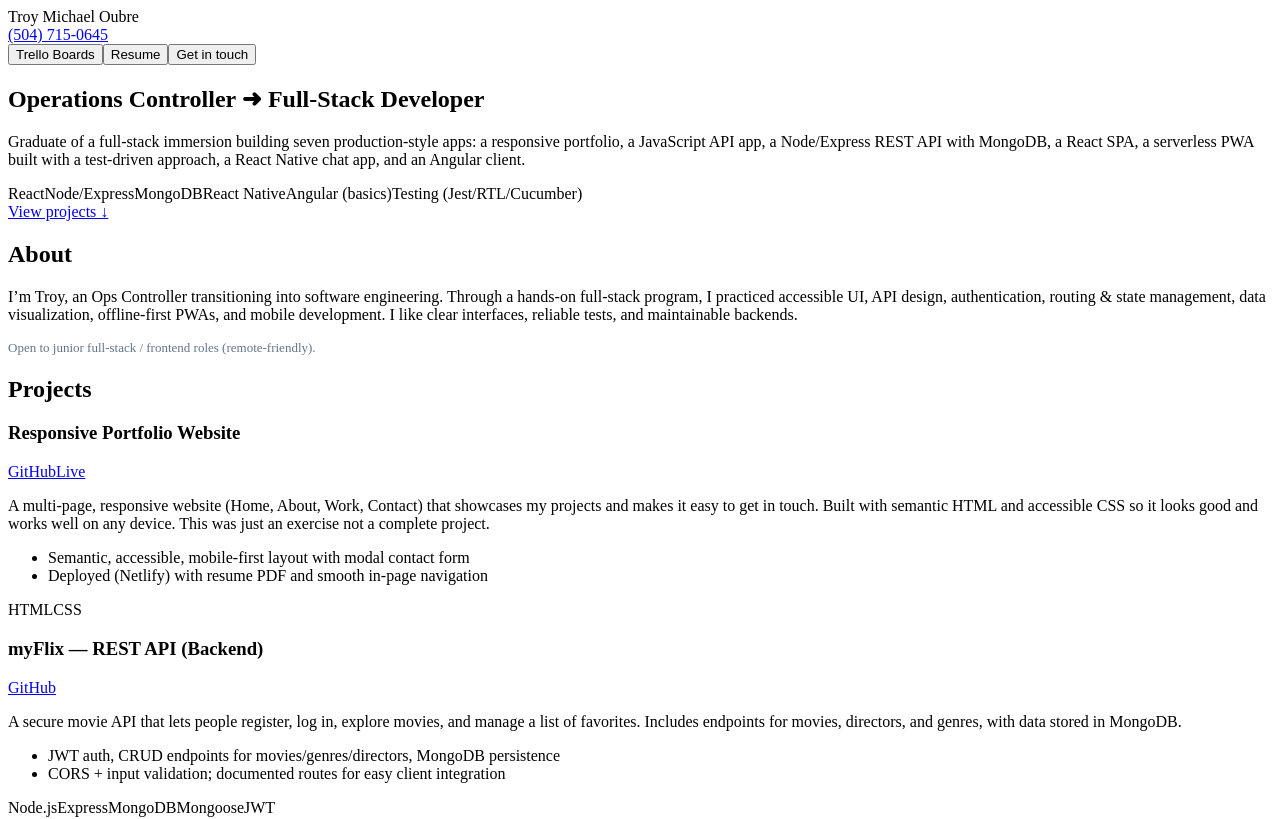
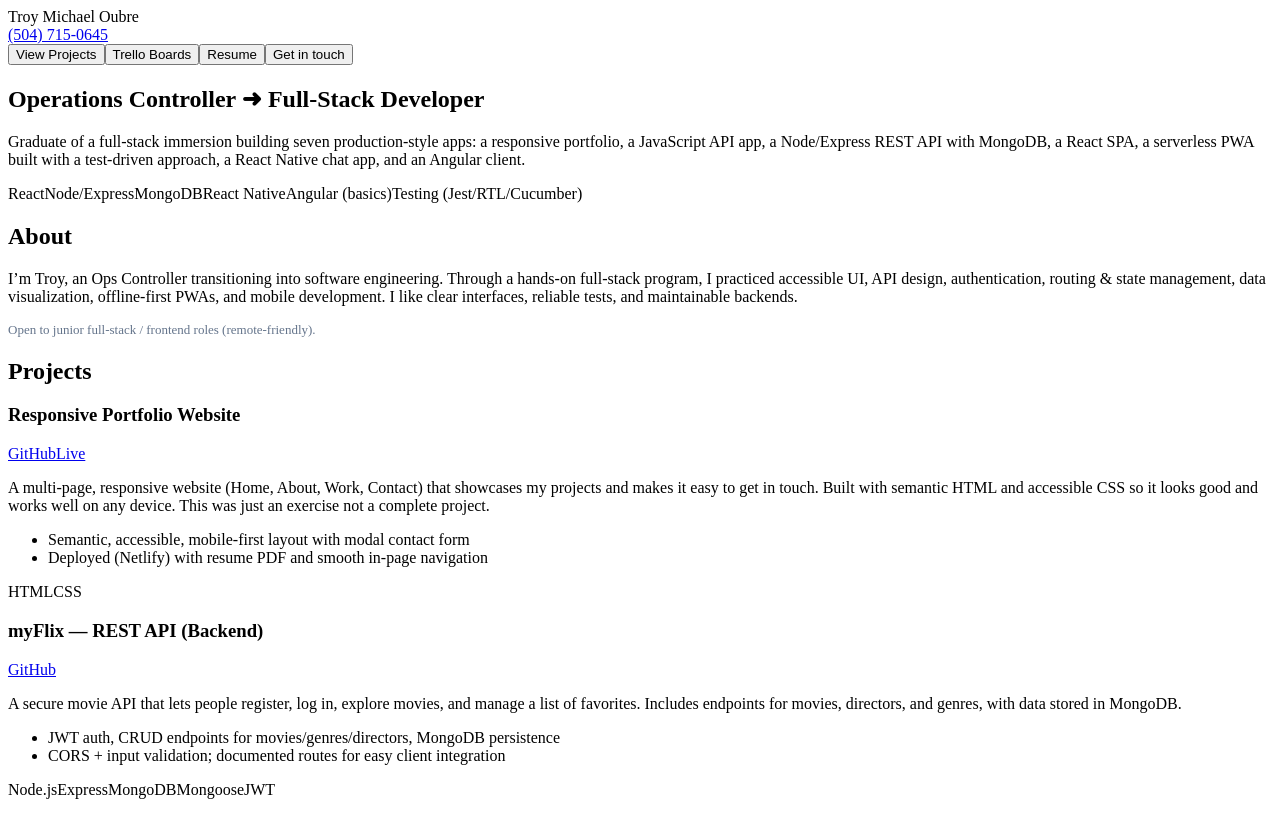
Before and after one commit to tmoubre/My_Portfolio, a React (Vite) app: page / in a window 1280 px wide. Shown: the top 819 px of the page. Built offline with nearby package versions, Linux system fonts and the light colour scheme; the HTML template or start-up script is replaced by a standard one.

Commit message:
Update App.jsx

```diff
--- a/src/App.jsx
+++ b/src/App.jsx
@@ -85,6 +85,17 @@ const toastTimerRef = useRef(null)
     if (window.location.hash === '#contact') setIsFormOpen(true)
     return () => { if (toastTimerRef.current) clearTimeout(toastTimerRef.current) }
   }, [])
+
+const goToProjects = () => {
+  const el = document.getElementById('projects')
+  if (el) {
+    el.scrollIntoView({ behavior: 'smooth', block: 'start' })
+    if (typeof history !== 'undefined') history.replaceState(null, '', '#projects')
+    // accessibility: put focus on the section without re-scrolling
+    setTimeout(() => el.focus && el.focus({ preventScroll: true }), 300)
+  }
+
+}
 
   const goToBoards = () => {
   const el = document.getElementById('boards')
@@ -175,7 +186,9 @@ const toastTimerRef = useRef(null)
             </a>
           </div>
           <nav>
-            {/* Use <a> for section jump so sizing matches buttons after CSS normalizer */}
+              <button type="button" className="modal-secondary btn-sm" onClick={goToProjects}>
+              View Projects
+            </button>
             <button
               type="button"className="modal-secondary btn-sm"onClick={goToBoards}>
               Trello Boards
@@ -210,7 +223,6 @@ const toastTimerRef = useRef(null)
                 <span className="tag">Angular (basics)</span>
                 <span className="tag">Testing (Jest/RTL/Cucumber)</span>
               </div>
-              <a className="pill" href="#projects" aria-label="Skip to projects">View projects ↓</a>
             </div>
 
             <div className="card" aria-label="About Troy">
@@ -227,7 +239,7 @@ const toastTimerRef = useRef(null)
         </section>
 
         {/* Projects */}
-        <section id="projects">
+        <section id="projects" tabIndex={-1}>
           <h2>Projects</h2>
           <div className="grid" role="list">
             {projects.map((p) => (
```
